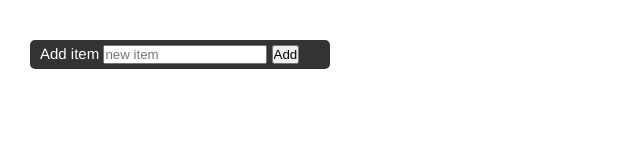
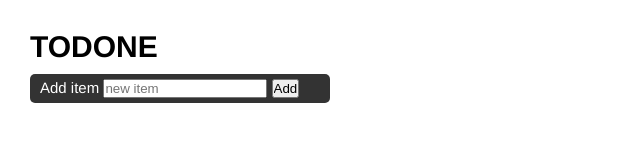
Before and after one commit to guizmoau/todone, a plain HTML site: page index.html in a window 1280 px wide. Shown: the whole page, without its empty margins (0-640 px from the left). Drawn offline with Linux system fonts and the light colour scheme.

Commit message:
Update index.html

```diff
--- a/index.html
+++ b/index.html
@@ -62,7 +62,7 @@
 </style>
 </head>
 <body>
-  <header><h1></h1></header>
+  <header><h1>TODONE</h1></header>
   <section>
     <ul id="todolist"></ul>
     <form action="#" method="post">
@@ -75,6 +75,7 @@
     </form>
   </section>
   <footer>
+    <div id="data-container"></div>
   </footer>
 <script>
 (function(){
```
